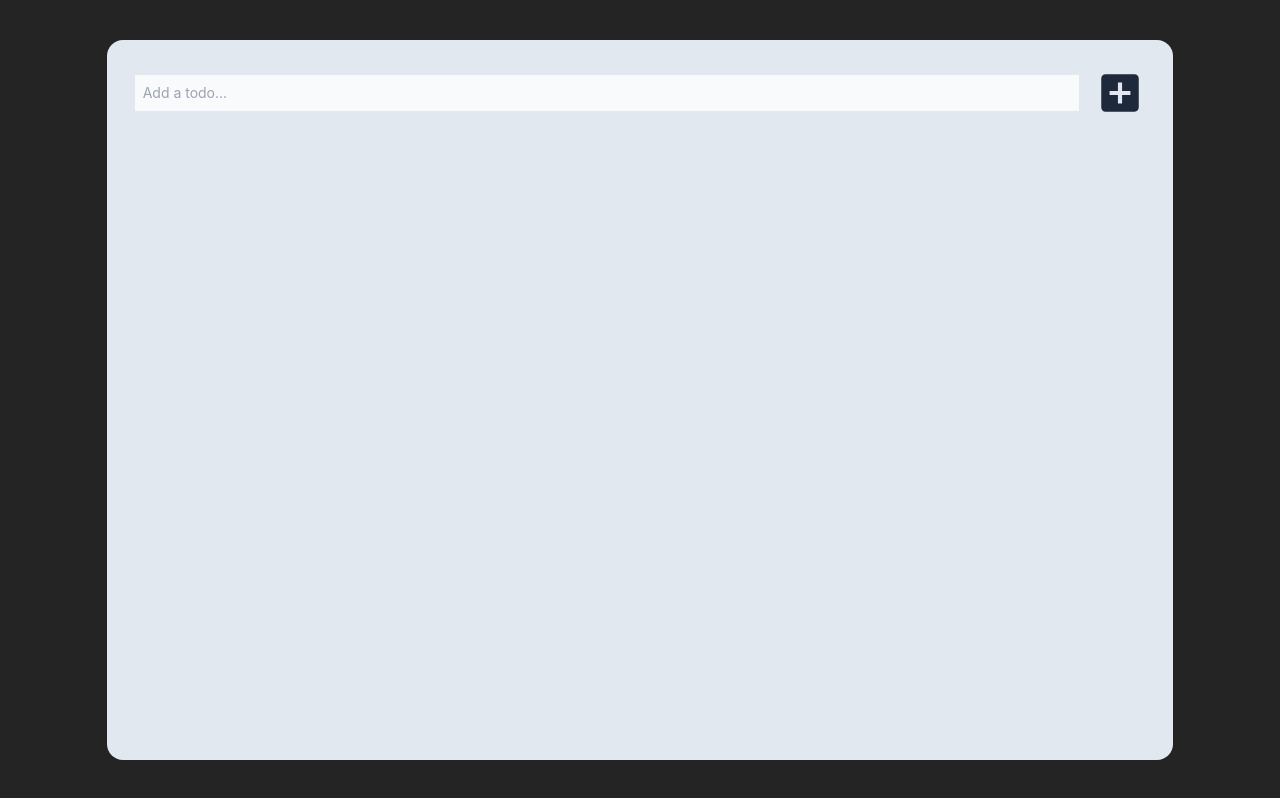
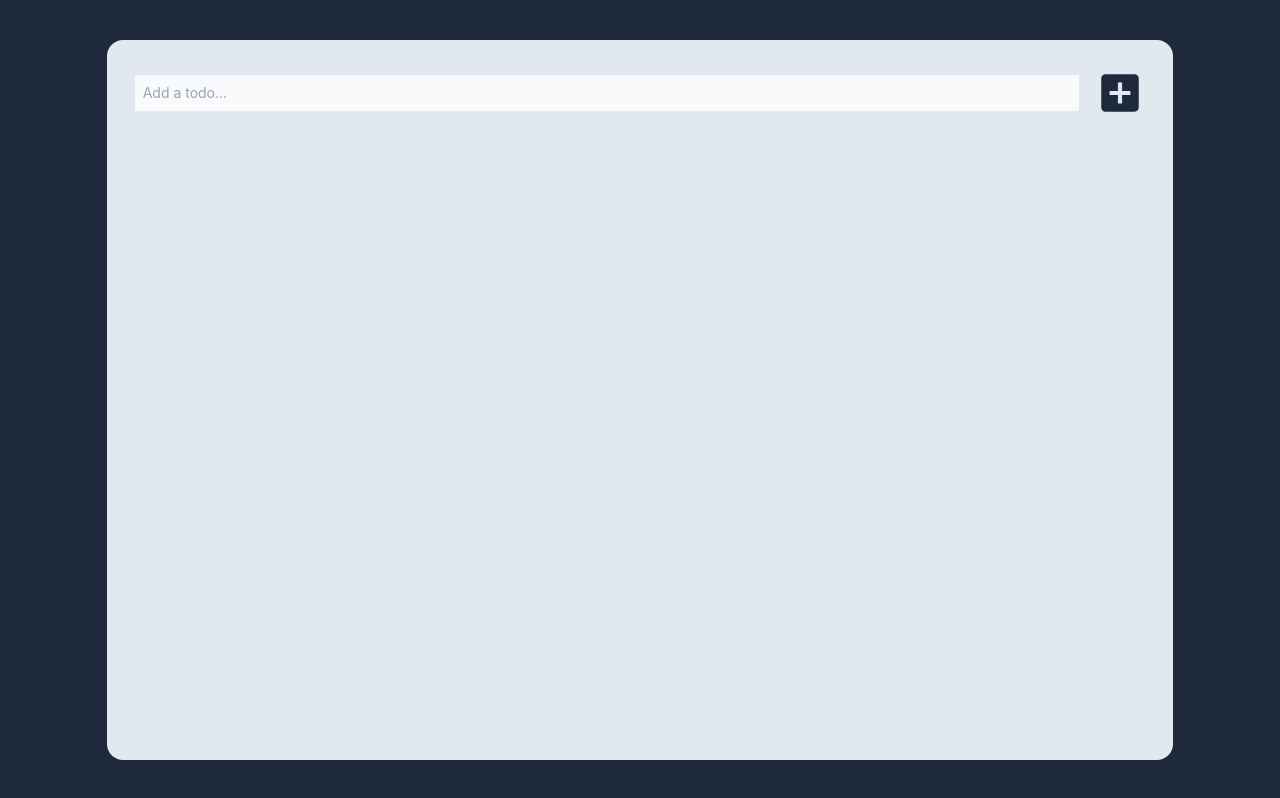
Before and after one commit to andreiwebdev/react-to-do-app, a React (Vite) app: page / in a window 1280 px wide. Shown: the top 798 px of the page. Built offline with nearby package versions, Linux system fonts and the light colour scheme.

Commit message:
Update index.css

```diff
--- a/src/index.css
+++ b/src/index.css
@@ -10,7 +10,7 @@
 
   color-scheme: light dark;
   color: rgba(255, 255, 255, 0.87);
-  background-color: #242424;
+  background-color: #1E293B;
 
   font-synthesis: none;
   text-rendering: optimizeLegibility;
```
